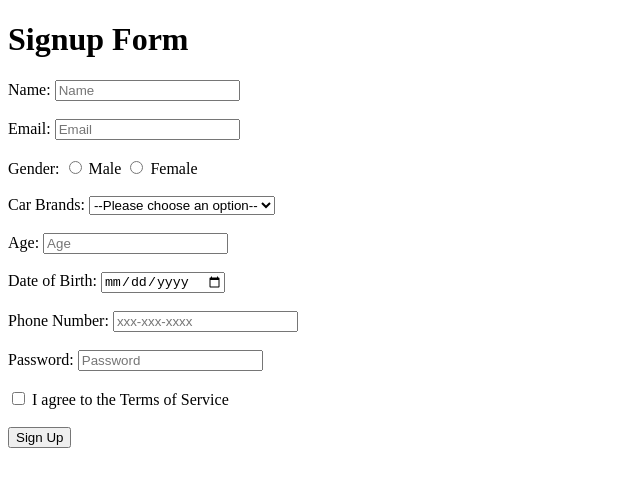
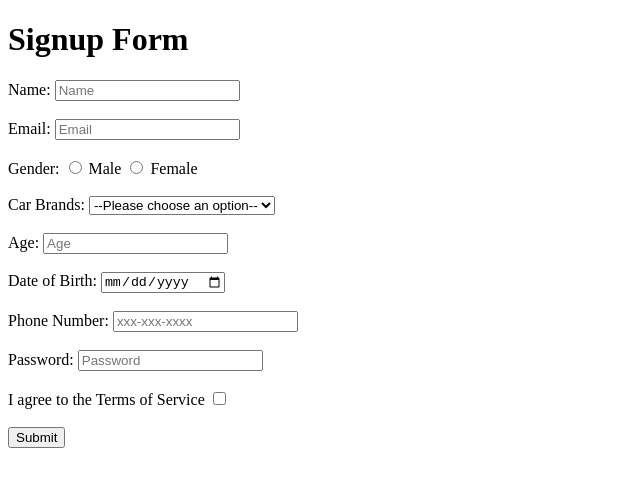
Before and after one commit to acciojob/signup-form-car-Jesal4103, a website: page main.html in a window 1280 px wide. Shown: the full height of the page, 0-640 px from the left. Drawn offline with Linux system fonts and the light colour scheme.

Commit message:
created a submission

```diff
--- a/main.html
+++ b/main.html
@@ -7,7 +7,7 @@
 
   <h1>Signup Form</h1>
 
-  <form>
+  <form method="post">
 
     <!-- Name -->
     <label for="name">Name:</label>
@@ -50,13 +50,11 @@
     <input type="password" id="password" placeholder="Password" required><br><br>
 
     <!-- TOS -->
-    <label>
-      <input type="checkbox" id="tos" required>
-      I agree to the Terms of Service
-    </label><br><br>
+    <label for="tos">I agree to the Terms of Service</label>
+    <input type="checkbox" id="tos" required><br><br>
 
     <!-- Submit -->
-    <input type="submit" value="Sign Up">
+    <button type="submit">Submit</button>
 
   </form>
 
```
